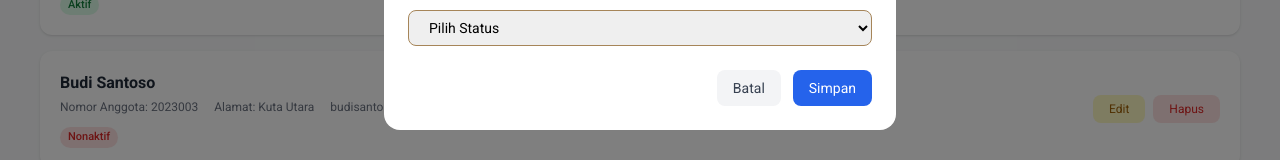
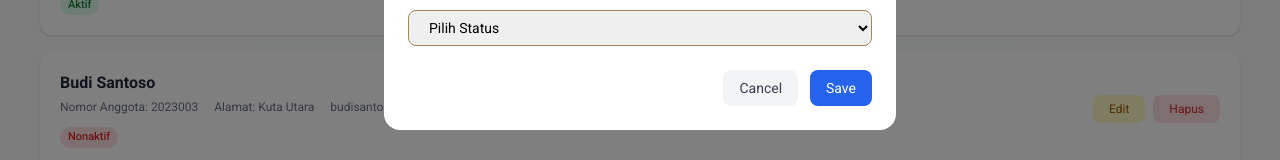
Before and after one commit to teksaglobalindonesia/perpusku-tj-2025, a Next.js app: page /anggota in a window 1280 px wide. Both pictures are taken after a click on the button "Tambah Anggota". Shown: the part 466-626 px from the top of the page. Built offline with nearby package versions, Linux system fonts and the light colour scheme.

Commit message:
PK 08-09 | Edit-Delete Anggota Page

```diff
--- a/components/custom/anggota.tsx
+++ b/components/custom/anggota.tsx
@@ -274,10 +274,10 @@ const AnggotaPage = () => {
           onClick={() => setShowAddModal(false)}
           className="px-4 py-2 rounded-lg bg-gray-100 text-gray-700 text-sm"
         >
-          Batal
+          Cancel
         </button>
         <button className="px-4 py-2 rounded-lg bg-blue-600 text-white text-sm">
-          Simpan
+          Save
         </button>
       </div>
     </div>
```
